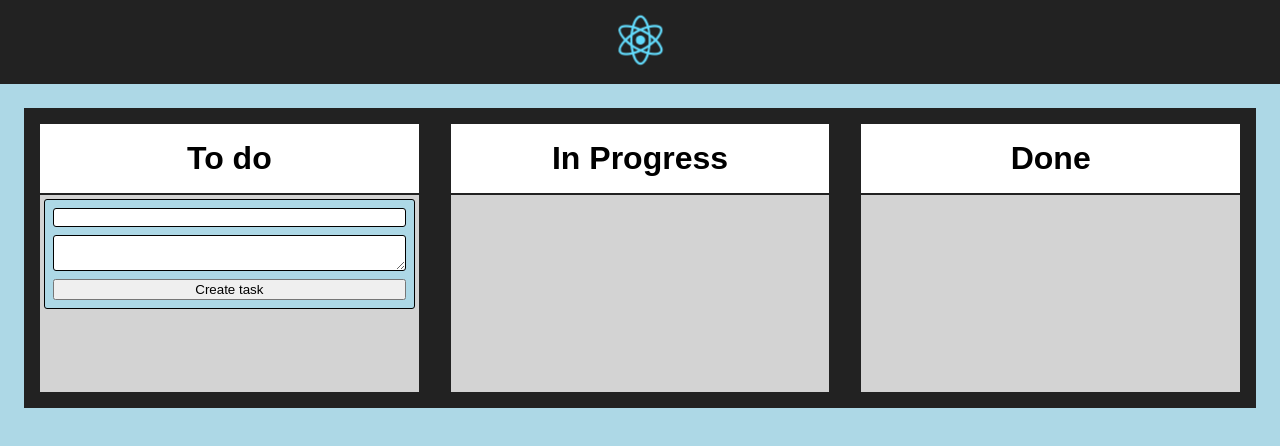
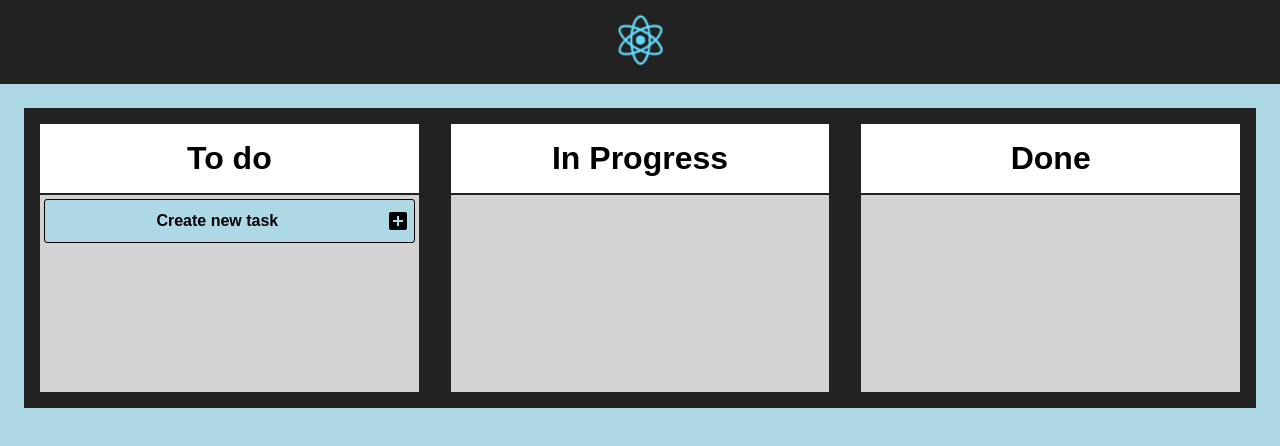
Before and after one commit to majcherpiotrek/simple-todo, a React (Create React App) app: page / in a window 1280 px wide. Shown: the top 446 px of the page. Built offline with nearby package versions, Linux system fonts and the light colour scheme.

Commit message:
Styling create new task component

```diff
--- a/src/App.js
+++ b/src/App.js
@@ -1,7 +1,7 @@
 import './App.css';
 
 import React from 'react';
-import logo from './logo.svg';
+import logo from './img/logo.svg';
 import TodoBoard from './todo-board/TodoBoard';
 
 function App(props) {
--- a/src/todo-board/tasks-colum/create-task/CreateTask.css
+++ b/src/todo-board/tasks-colum/create-task/CreateTask.css
@@ -3,18 +3,82 @@
     border: 1px solid black;
     border-radius: 3px;
     flex: 1;
-    padding: 4px;
     margin: 4px;
     display: flex;
     flex-direction: column;
     max-height: min-content;
 }
 
-.CreateTask * {
-    margin: 4px;
+.CreateTask .top-bar {
+    display: flex;
+    padding: 4px;
+    flex-direction: row;
+    justify-content: flex-end;
+    align-items: center;
+    flex-wrap: nowrap;
+}
+
+.CreateTask .top-bar > div {
+    flex: 1;
+    display: flex;
+    justify-content: center;
+}
+
+.CreateTask .top-bar > div > h4 {
+    margin-top: 8px;
+    margin-bottom: 8px;
+}
+
+.CreateTask .expandable {
+    display: flex;
+    flex-direction: column;
+    justify-content: center;
+    align-items: center;
+    border-top: 1px solid black;
+    padding: 8px;
+
+    max-height: 200px;
+
+    -moz-transition: max-height .5s;
+    -ms-transition: max-height .5s;
+    -o-transition: max-height .5s;
+    -webkit-transition: max-height .5s;
+    transition: max-height .5s;
+}
+
+.CreateTask .expandable.hidden {
+    max-height: 0;
+    padding: 0;
+
+    border-top: none;
+}
+
+.CreateTask .expandable .content {
+    flex: 1;
+    display: flex;
+    flex-direction: column;
+    justify-content: center;
+    align-items: center;
+    width: 100%;
+
+    visibility: visible;
+    opacity: 1;
+
+    /* -moz-transition: opacity .2s;
+    -ms-transition: opacity .2s;
+    -o-transition: opacity .2s;
+    -webkit-transition: opacity .2s;
+    transition: opacity .2s; */
+}
+
+.CreateTask .expandable.hidden .content {
+    visibility: hidden;
+    opacity: 0;
 }
 
 .CreateTask input, textarea {
     border: 1px solid black;
     border-radius: 3px;
+    margin-bottom: 4px;
+    width: 100%;
 }
--- a/src/todo-board/tasks-colum/create-task/CreateTask.js
+++ b/src/todo-board/tasks-colum/create-task/CreateTask.js
@@ -1,6 +1,7 @@
 import './CreateTask.css';
 
 import React, { Component } from 'react';
+import iconPlus from '../../../img/iconPlus.svg'
 
 class CreateTask extends Component {
 
@@ -8,12 +9,14 @@ class CreateTask extends Component {
         super(props);
         this.state = {
             taskTitle: '',
-            taskText: ''
+            taskText: '',
+            expanded: false
         }
 
         this.onTitleInputChange = this.onTitleInputChange.bind(this);
         this.onTextInputChange = this.onTextInputChange.bind(this);
         this.onTaskCreated = this.onTaskCreated.bind(this);
+        this.handleExpand = this.handleExpand.bind(this);
     }
 
     onTitleInputChange(e) {
@@ -42,12 +45,28 @@ class CreateTask extends Component {
         this.props.onTaskCreated(task);
     }
 
+    handleExpand() {
+        this.setState({
+            expanded: !this.state.expanded
+        });
+    }
+
     render() {
         return (
             <div className="CreateTask">
-                <input type="text" value={this.state.taskTitle} onChange={this.onTitleInputChange}/>
-                <textarea value={this.state.taskText} onChange={this.onTextInputChange}></textarea>
-                <button onClick={this.onTaskCreated}>Create task</button>
+                <div className="top-bar">
+                    <div>
+                        <h4>Create new task</h4>
+                    </div>
+                    <img src={iconPlus} onClick={this.handleExpand}/>
+                </div>
+                <div className={`expandable ${this.state.expanded ? '' : 'hidden'}`}>
+                    <div className="content">
+                        <input type="text" value={this.state.taskTitle} onChange={this.onTitleInputChange}/>
+                        <textarea value={this.state.taskText} onChange={this.onTextInputChange}></textarea>
+                        <button onClick={this.onTaskCreated}>Create task</button>
+                    </div>
+                </div>
             </div>
         );
     }
```
Also changed, not shown: src/img/iconPlus.svg (added), src/img/logo.svg (renamed from src/logo.svg).
